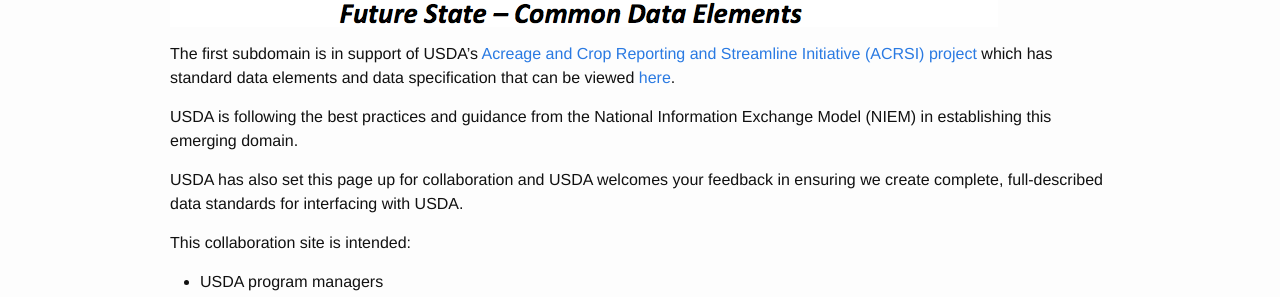
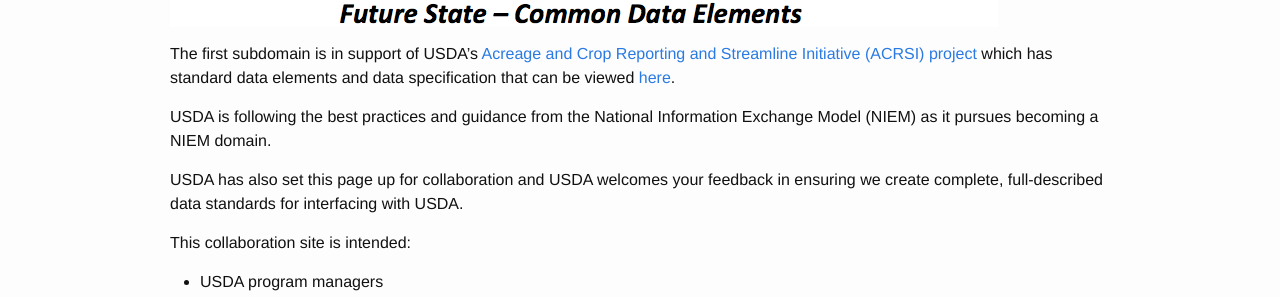
Before and after one commit to USDA/data-standards, a Jekyll site: the page built from index.md, in a window 1280 px wide. Shown: the part 525-822 px from the top of the page. Built offline with Jekyll 4.4.1, drawn with Linux system fonts in a browser that asks for light colours.

Commit message:
Changed some wording based on NIEM Business Architecture Committee feedback

```diff
--- a/index.md
+++ b/index.md
@@ -12,7 +12,7 @@
 has standard data elements and data specification that can be viewed <a href="data-elements/index.html">here</a>.
 
 USDA is following the best practices and guidance from
-the National Information Exchange Model (NIEM) in establishing this emerging domain.
+the National Information Exchange Model (NIEM) as it pursues becoming a NIEM domain.
 
 USDA has also set this page up for collaboration and USDA welcomes your feedback in ensuring
 we create complete, full-described data standards for interfacing with USDA.
```
